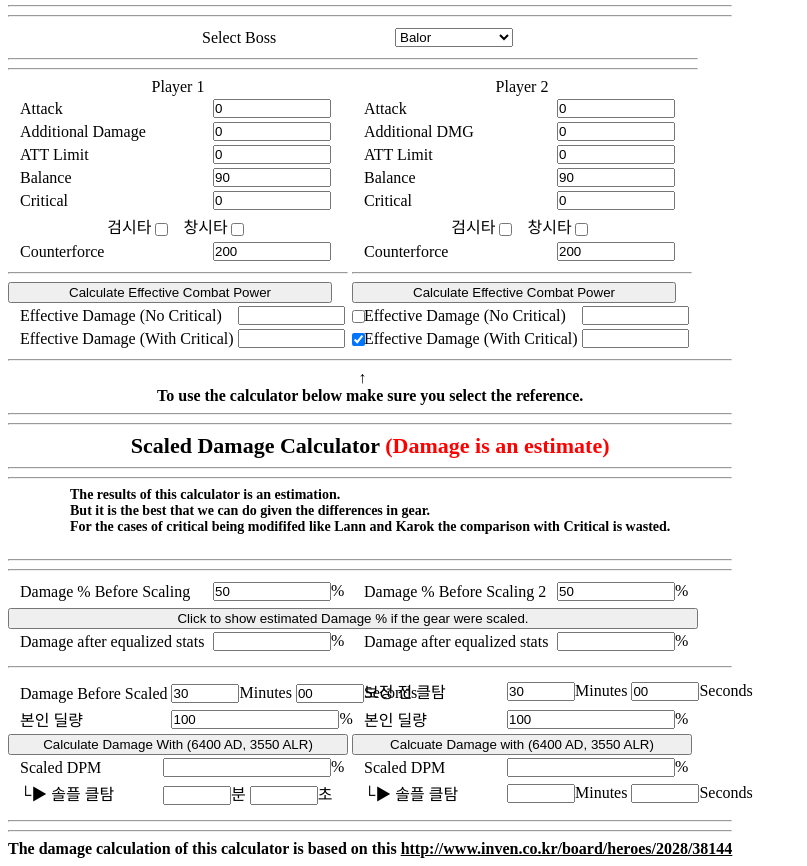
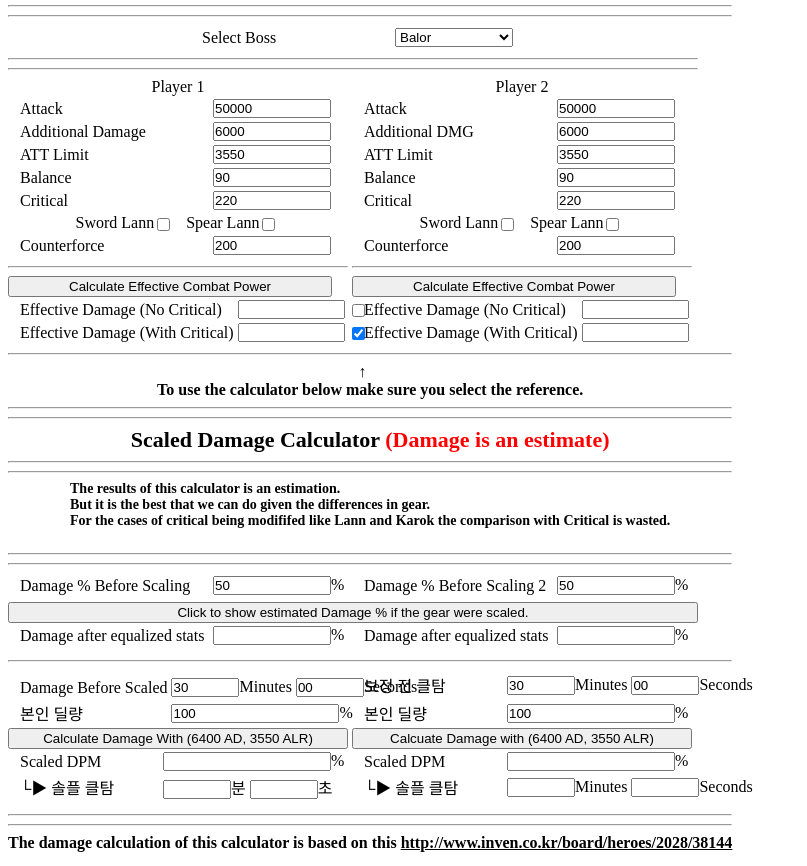
Before and after one commit to Venerator/vindi-dmg-calc, a plain HTML site: page index.html in a window 1280 px wide. Shown: the part 55-921 px from the top of the page, without its empty margins (0-807 px from the left). Drawn offline with Linux system fonts and the light colour scheme.

Commit message:
Update index.html

```diff
--- a/index.html
+++ b/index.html
@@ -108,15 +108,15 @@
                         <col width="120px" />
                         <tr>
                             <td nowrap>Attack</td>
-                            <td><input id='atk' value='0'></td>
+                            <td><input id='atk' value='50000'></td>
                         </tr>
                         <tr>
                             <td nowrap>Additional Damage</td>
-                            <td><input id='add' value='0'></td>
+                            <td><input id='add' value='6000'></td>
                         </tr>
                         <tr>
                             <td nowrap>ATT Limit</td>
-                            <td><input id='alr' value='0'></td>
+                            <td><input id='alr' value='3550'></td>
                         </tr>
                         <tr>
                             <td nowrap>Balance</td>
@@ -124,16 +124,16 @@
                         </tr>
                         <tr>
                             <td nowrap>Critical</td>
-                            <td><input id='cri' value='0'></td>
+                            <td><input id='cri' value='220'></td>
                         </tr>
                         <tr>
                             <td nowrap colspan="2" style="text-align: center;">
-                                <label for='swordl1'>검시타</label><input
+                                <label for='swordl1'>Sword Lann</label><input
                                     style='width: auto; vertical-align: middle; margin-left: 3px;' type="checkbox"
                                     id="swordl1"
                                     onchange="if(this.checked)document.querySelector('#spearl1').checked = false;">
                                 &nbsp;&nbsp;
-                                <label for='spearl1'>창시타</label><input
+                                <label for='spearl1'>Spear Lann</label><input
                                     style='width: auto; vertical-align: middle; margin-left: 3px;' type="checkbox"
                                     id="spearl1"
                                     onchange="if(this.checked)document.querySelector('#swordl1').checked = false;">
@@ -176,15 +176,15 @@
                         <col width="120px" />
                         <tr>
                             <td nowrap>Attack</td>
-                            <td><input id='atk' value='0'></td>
+                            <td><input id='atk' value='50000'></td>
                         </tr>
                         <tr>
                             <td nowrap>Additional DMG</td>
-                            <td><input id='add' value='0'></td>
+                            <td><input id='add' value='6000'></td>
                         </tr>
                         <tr>
                             <td nowrap>ATT Limit</td>
-                            <td><input id='alr' value='0'></td>
+                            <td><input id='alr' value='3550'></td>
                         </tr>
                         <tr>
                             <td nowrap>Balance</td>
@@ -192,16 +192,16 @@
                         </tr>
                         <tr>
                             <td nowrap>Critical</td>
-                            <td><input id='cri' value='0'></td>
+                            <td><input id='cri' value='220'></td>
                         </tr>
                         <tr>
                             <td nowrap colspan="2" style="text-align: center;">
-                                <label for='swordl2'>검시타</label><input
+                                <label for='swordl2'>Sword Lann</label><input
                                     style='width: auto; vertical-align: middle; margin-left: 3px;' type="checkbox"
                                     id="swordl2"
                                     onchange="if(this.checked)document.querySelector('#spearl2').checked = false;">
                                 &nbsp;&nbsp;
-                                <label for='spearl2'>창시타</label><input
+                                <label for='spearl2'>Spear Lann</label><input
                                     style='width: auto; vertical-align: middle; margin-left: 3px;' type="checkbox"
                                     id="spearl2"
                                     onchange="if(this.checked)document.querySelector('#swordl2').checked = false;">
```
